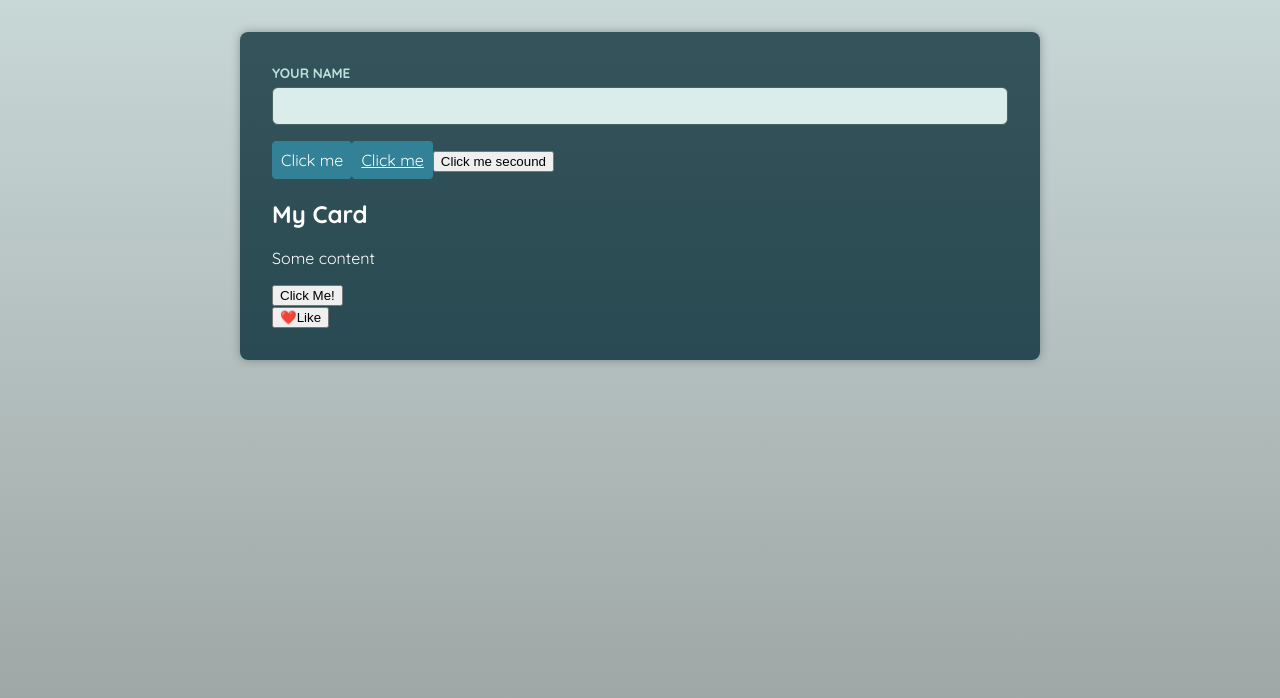
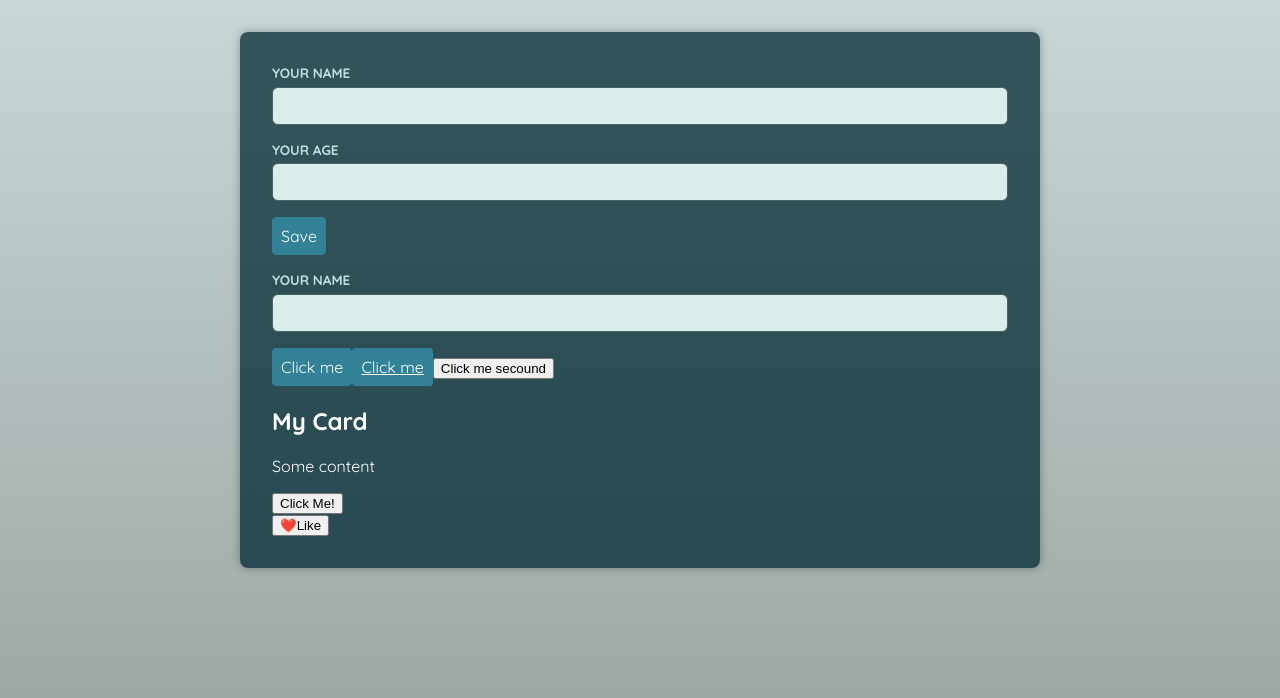
Before and after one commit to Kirushanthi26/react-typescript, a React (Vite) app in the folder 2-react_timer/: page / in a window 1280 px wide. Shown: the top 698 px of the page. Built offline with nearby package versions, Linux system fonts and the light colour scheme; a web font is replaced by a local one.

Commit message:
unknown type cast and form component and form data

```diff
--- a/2-react_timer/src/App.tsx
+++ b/2-react_timer/src/App.tsx
@@ -4,6 +4,7 @@
 import { Card } from "./components/Card";
 import { IconButton } from "./components/IconButton";
 import { useRef } from "react";
+import { Form } from "./components/Form";
 
 function HeartIcon() {
   return <span>❤️</span>;
@@ -12,10 +13,20 @@
 export const App = () => {
   const input = useRef<HTMLInputElement>(null);
 
+  const handleSave = (data: unknown) => {
+    const extractedData = data as { name: string; age: string };
+    console.log(extractedData);
+  };
+
   return (
     <main>
-      {/* <Input id="name" label="Your name" type="text" />
-      <Input id="age" label="Your age" type="number" /> */}
+      <Form onSave={handleSave}>
+        <Input id="name" label="Your name" type="text" />
+        <Input id="age" label="Your age" type="number" />
+        <p>
+          <Button el="button">Save</Button>
+        </p>
+      </Form>
 
       <Input id="name" label="Your name" type="text" ref={input} />
 
--- /dev/null
+++ b/2-react_timer/src/components/Form.tsx
@@ -0,0 +1,20 @@
+import { type FormEvent, type ComponentPropsWithoutRef } from "react";
+
+type FormProps = ComponentPropsWithoutRef<"form"> & {
+  onSave: (value: unknown) => void;
+};
+
+export const Form = ({ children, onSave, ...otherProps }: FormProps) => {
+  const handleSubmit = (e: FormEvent<HTMLFormElement>) => {
+    e.preventDefault();
+
+    const formData = new FormData(e.currentTarget);
+    const data = Object.fromEntries(formData);
+    onSave(data);
+  };
+  return (
+    <form onSubmit={handleSubmit} {...otherProps}>
+      {children}
+    </form>
+  );
+};
--- a/2-react_timer/src/components/Input.tsx
+++ b/2-react_timer/src/components/Input.tsx
@@ -10,7 +10,7 @@
     return (
       <>
         <label htmlFor={id}>{label}</label>
-        <input id={id} {...props} ref={ref} />
+        <input id={id} name={id} {...props} ref={ref} />
       </>
     );
   }
```
